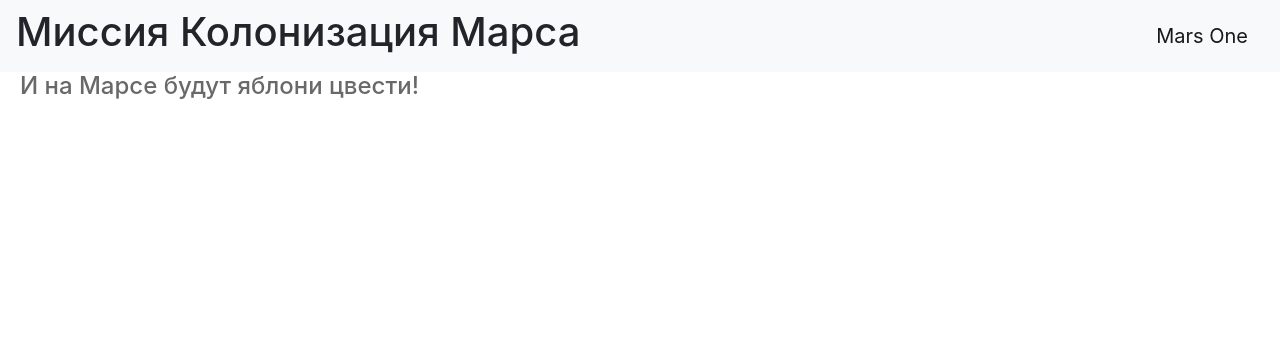
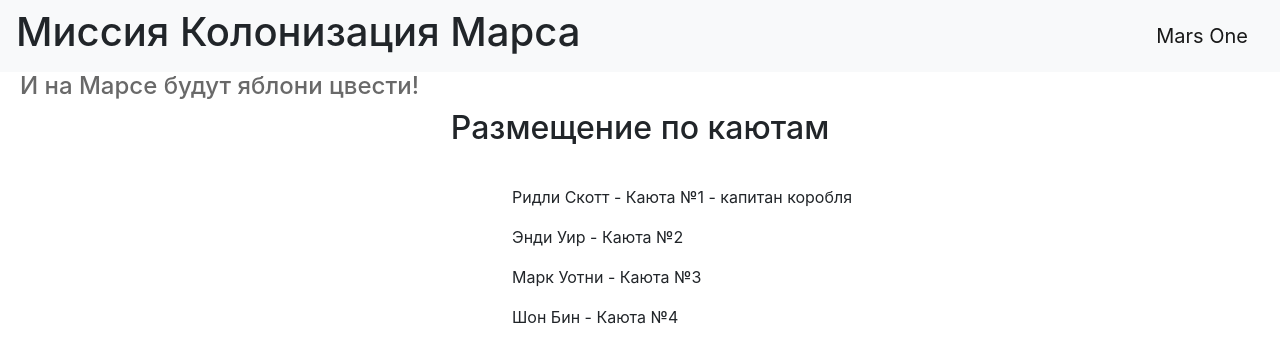
Before and after one commit to alexeyumatov/flask-lyceum, a Flask app: page /distribution in a window 1280 px wide. Shown: the top 363 px of the page. Run offline with Flask 2, Linux system fonts and the light colour scheme; some libraries are stand-ins or nearby versions.

Commit message:
Lesson #2 Homework task #1

```diff
--- a/Lesson #2/app.py
+++ b/Lesson #2/app.py
@@ -46,5 +46,11 @@ def success():
     return '<div class="success">Вы успешно вошли</div>'
 
 
+@app.route('/distribution')
+def distribution():
+    crew = ['Ридли Скотт', 'Энди Уир', 'Марк Уотни', 'Шон Бин']
+    return render_template('distribution.html', title='Размещение по каютам', crew=crew)
+
+
 if __name__ == '__main__':
     app.run(port=8080, host='127.0.0.1')
--- a/Lesson #2/static/css/style.css
+++ b/Lesson #2/static/css/style.css
@@ -40,3 +40,14 @@ header h4 {
 .success {
     text-align: center;
 }
+
+.distribution-header {
+    position: relative;
+    text-align: center;
+    padding-bottom: 30px;
+}
+
+.crew-list {
+    position: absolute;
+    left: 40%;
+}
--- /dev/null
+++ b/Lesson #2/templates/distribution.html
@@ -0,0 +1,11 @@
+{% extends "base.html" %}
+{% block content %}
+    <div class="distribution-header">
+        <h2>Размещение по каютам</h2>
+    </div>
+    <div class="crew-list">
+        {% for person in crew %}
+            <p>{{ person }} - Каюта №{{ loop.index }} {% if loop.first %} - капитан коробля {% endif %}</p>
+        {% endfor %}
+    </div>
+{% endblock %}
```
